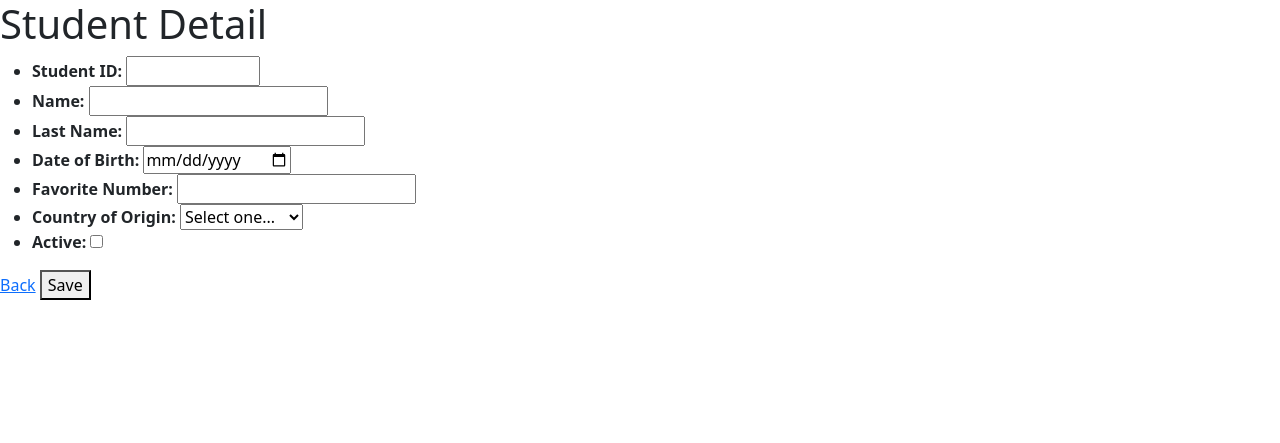
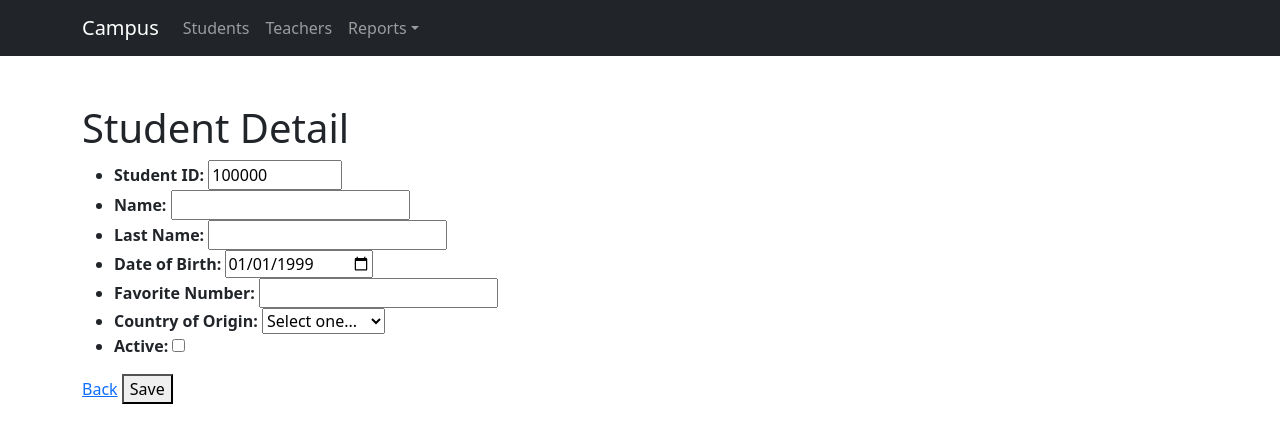
Before and after one commit to sarizti/up-big-data-crud, a Django app: page /campus/students/add in a window 1280 px wide. Shown: the top 443 px of the page. Run offline with Django 4.2, Linux system fonts and the light colour scheme.

Commit message:
polishing with bootstrap and input defaults

```diff
--- a/campus/templates/campus/home.html
+++ b/campus/templates/campus/home.html
@@ -3,11 +3,6 @@
 {% block content %}
 
     <h1>Campus</h1>
-
-    <p>
-        Examples:
-        <a href="https://getbootstrap.com/docs/5.0/examples/cheatsheet/#images">cheatsheet</a>
-    </p>
 
     <ul>
         <li><a href="{% url 'campus:students-index' %}">Students</a></li>
--- a/campus/templates/campus/students_detail.html
+++ b/campus/templates/campus/students_detail.html
@@ -4,17 +4,15 @@
 
     <h1>Student Detail</h1>
 
-    {% if create %}
-    <form action="{% url 'campus:students-create' %}" method="post">
-    {% else %}
-    <form action="{% url 'campus:students-save' student.id %}" method="post">
-    {% endif %}
+    {% if create %}{% url 'campus:students-create' as u %}
+    {% else %}{% url 'campus:students-save' student.id as u %}{% endif %}
+    <form action="{{ u }}" method="post">
         {% csrf_token %}
         <ul>
             <li>
                 <strong>Student ID:</strong>
                 {% if create %}
-                    <input type="number" step="1" min="100000" max="1000000" value="" name="id" required>
+                    <input type="number" step="1" min="100000" max="1000000" value="100000" name="id" required>
                 {% else %}
                     {{ student.id }}
                 {% endif %}
--- a/campus/templates/campus/tpl.html
+++ b/campus/templates/campus/tpl.html
@@ -1,15 +1,49 @@
-<!doctype html>
 <html lang="en">
-  <head>
+<head>
     <meta charset="utf-8">
     <meta name="viewport" content="width=device-width, initial-scale=1">
     <title>Campus</title>
-    <link href="https://cdn.jsdelivr.net/npm/bootstrap@5.3.0-alpha1/dist/css/bootstrap.min.css" rel="stylesheet" integrity="sha384-GLhlTQ8iRABdZLl6O3oVMWSktQOp6b7In1Zl3/Jr59b6EGGoI1aFkw7cmDA6j6gD" crossorigin="anonymous">
-  </head>
-  <body>
+    <link href="https://cdn.jsdelivr.net/npm/bootstrap@5.2.3/dist/css/bootstrap.min.css" rel="stylesheet" integrity="sha384-rbsA2VBKQhggwzxH7pPCaAqO46MgnOM80zW1RWuH61DGLwZJEdK2Kadq2F9CUG65" crossorigin="anonymous">
+</head>
+<body>
+<nav class="navbar navbar-expand-lg navbar-dark bg-dark">
+    <div class="container">
+        <a class="navbar-brand" href="/campus">Campus</a>
+        <button class="navbar-toggler" type="button" data-bs-toggle="collapse" data-bs-target="#navbarSupportedContent" aria-controls="navbarSupportedContent" aria-expanded="false" aria-label="Toggle navigation">
+            <span class="navbar-toggler-icon"></span>
+        </button>
+        <div class="collapse navbar-collapse" id="navbarSupportedContent">
+            <ul class="navbar-nav me-auto mb-2 mb-lg-0">
+                <li class="nav-item">
+                    {% url 'campus:students-index' as u %}
+                    <a class="nav-link {% if request.path == u %}active{% endif %}" aria-current="page" href="{{ u }}">Students</a>
+                </li>
+                <li class="nav-item">
+                    {% url 'campus:teachers-index' as u %}
+                    <a class="nav-link {% if request.path == u %}active{% endif %}" href="{{ u }}">Teachers</a>
+                </li>
+                <li class="nav-item dropdown">
+                    <a class="nav-link dropdown-toggle" href="#" id="navbarDropdown" role="button" data-bs-toggle="dropdown" aria-expanded="false">Reports</a>
+                    <ul class="dropdown-menu" aria-labelledby="navbarDropdown">
+                        <li>
+                            {% url 'campus:student-enrollments' as u %}
+                            <a class="dropdown-item {% if request.path == u %}active{% endif %}" href="{{ u }}">Student Enrollments</a>
+                        </li>
+                    </ul>
+                </li>
+            </ul>
+        </div>
+    </div>
+</nav>
 
-    {% block content %}{% endblock %}
+<div class="container my-5">
+    <div class="col-lg-12">
 
-    <script src="https://cdn.jsdelivr.net/npm/bootstrap@5.3.0-alpha1/dist/js/bootstrap.bundle.min.js" integrity="sha384-w76AqPfDkMBDXo30jS1Sgez6pr3x5MlQ1ZAGC+nuZB+EYdgRZgiwxhTBTkF7CXvN" crossorigin="anonymous"></script>
-  </body>
+        {% block content %}{% endblock %}
+
+    </div>
+</div>
+
+<script src="https://cdn.jsdelivr.net/npm/bootstrap@5.2.3/dist/js/bootstrap.bundle.min.js" integrity="sha384-kenU1KFdBIe4zVF0s0G1M5b4hcpxyD9F7jL+jjXkk+Q2h455rYXK/7HAuoJl+0I4" crossorigin="anonymous"></script>
+</body>
 </html>
--- a/campus/urls.py
+++ b/campus/urls.py
@@ -10,31 +10,31 @@ urlpatterns = [
     # students
 
     # ex: /campus/students
-    path('/students', views.students_index, name='students-index'),
+    path('students', views.students_index, name='students-index'),
     # ex: /campus/students/5
-    path('/students/<int:student_id>', views.students_detail, name='students-detail'),
+    path('students/<int:student_id>', views.students_detail, name='students-detail'),
     # ex: /campus/students/add
-    path('/students/add', views.students_add, name='students-add'),
+    path('students/add', views.students_add, name='students-add'),
     # ex: /campus/students/5/save
-    path('/students/<int:student_id>/save', views.students_save, name='students-save'),
+    path('students/<int:student_id>/save', views.students_save, name='students-save'),
     # ex: /campus/students/create
-    path('/students/create', views.students_create, name='students-create'),
+    path('students/create', views.students_create, name='students-create'),
 
     # teachers
 
     # ex: /campus/teachers
-    path('/teachers', views.teachers_index, name='teachers-index'),
+    path('teachers', views.teachers_index, name='teachers-index'),
     # ex: /campus/teachers/5
-    path('/teachers/<int:teacher_id>', views.teachers_detail, name='teachers-detail'),
+    path('teachers/<int:teacher_id>', views.teachers_detail, name='teachers-detail'),
     # ex: /campus/teachers/add
-    path('/teachers/add', views.teachers_add, name='teachers-add'),
+    path('teachers/add', views.teachers_add, name='teachers-add'),
     # ex: /campus/teacher/5/save
-    path('/teachers/<int:teachers_id>/save', views.teachers_save, name='teachers-save'),
+    path('teachers/<int:teachers_id>/save', views.teachers_save, name='teachers-save'),
     # ex: /campus/teachers/create
-    path('/teachers/create', views.teachers_create, name='teachers-create'),
+    path('teachers/create', views.teachers_create, name='teachers-create'),
 
     # reports
 
     # ex: /campus/student-enrollments
-    path('/student-enrollments', views.student_enrollments, name='student-enrollments'),
+    path('student-enrollments', views.student_enrollments, name='student-enrollments'),
 ]
--- a/campus/views.py
+++ b/campus/views.py
@@ -2,6 +2,7 @@ from django.http import HttpResponseRedirect
 from django.shortcuts import render
 from django.db import connection
 from django.urls import reverse
+import datetime
 
 
 def index(request):
@@ -31,7 +32,8 @@ def students_detail(request, student_id):
 
 
 def students_add(request):
-    student = dict(id='', name='', last_name='', date_of_birth='', favorite_number='', country_of_origin='',
+    dob = datetime.date(1999, 1, 1)
+    student = dict(id='', name='', last_name='', date_of_birth=dob, favorite_number='', country_of_origin='',
                    active='', created_at='')
     return render(request, 'campus/students_detail.html', {'student': student, 'create': True})
 
@@ -95,7 +97,8 @@ def teachers_detail(request, teacher_id):
 
 
 def teachers_add(request):
-    teacher = dict(id='', name='', last_name='', date_of_birth='', degree='', created_at='')
+    dob = datetime.date(1999, 1, 1)
+    teacher = dict(id='', name='', last_name='', date_of_birth=dob, degree='', created_at='')
     return render(request, 'campus/teachers_detail.html', {'teacher': teacher, 'create': True})
 
 
--- a/up_big_data_crud/urls.py
+++ b/up_big_data_crud/urls.py
@@ -20,6 +20,6 @@ from up_big_data_crud import views
 
 urlpatterns = [
     path('', views.index),
-    path('campus', include('campus.urls')),
-    path('admin', admin.site.urls),
+    path('campus/', include('campus.urls')),
+    path('admin/', admin.site.urls),
 ]
```
Also changed, not shown: campus/templates/campus/students_index.html (+26 -8 lines), campus/templates/campus/teachers_detail.html (+4 -6 lines).
